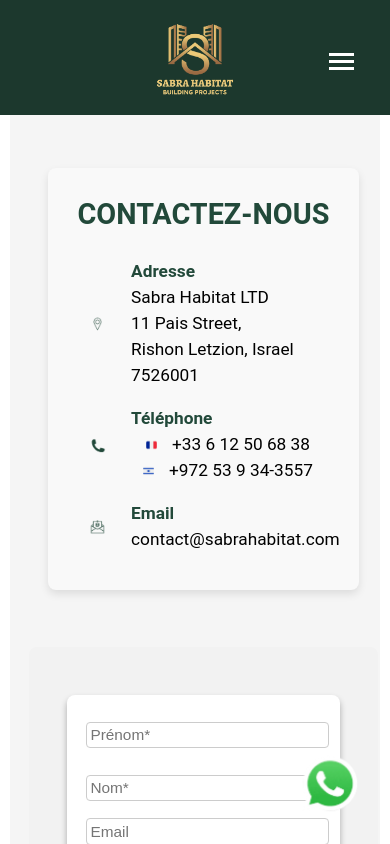
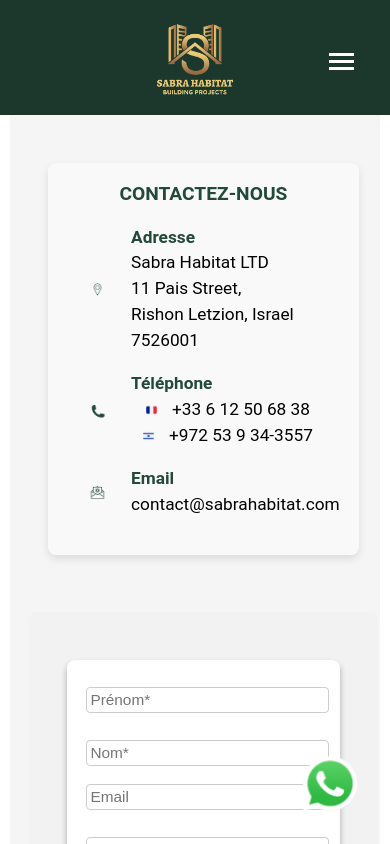
Before and after one commit to Samguetta770/sabrahabitat, a React (Create React App) app: page /contact in a window 390 px wide. Shown: the top 844 px of the page. Built offline with nearby package versions, Linux system fonts and the light colour scheme; a web font is replaced by a local one.

Commit message:
benif maj23

```diff
--- a/src/Contact/ContactChamp.css
+++ b/src/Contact/ContactChamp.css
@@ -85,6 +85,6 @@
 
   .contact-title {
     padding-top: 1em;
-    font-size: 1.5em; /* Réduire la taille de la police pour le titre sur les petits écrans */
+    font-size: 1em; /* Réduire la taille de la police pour le titre sur les petits écrans */
   }
 }
```
